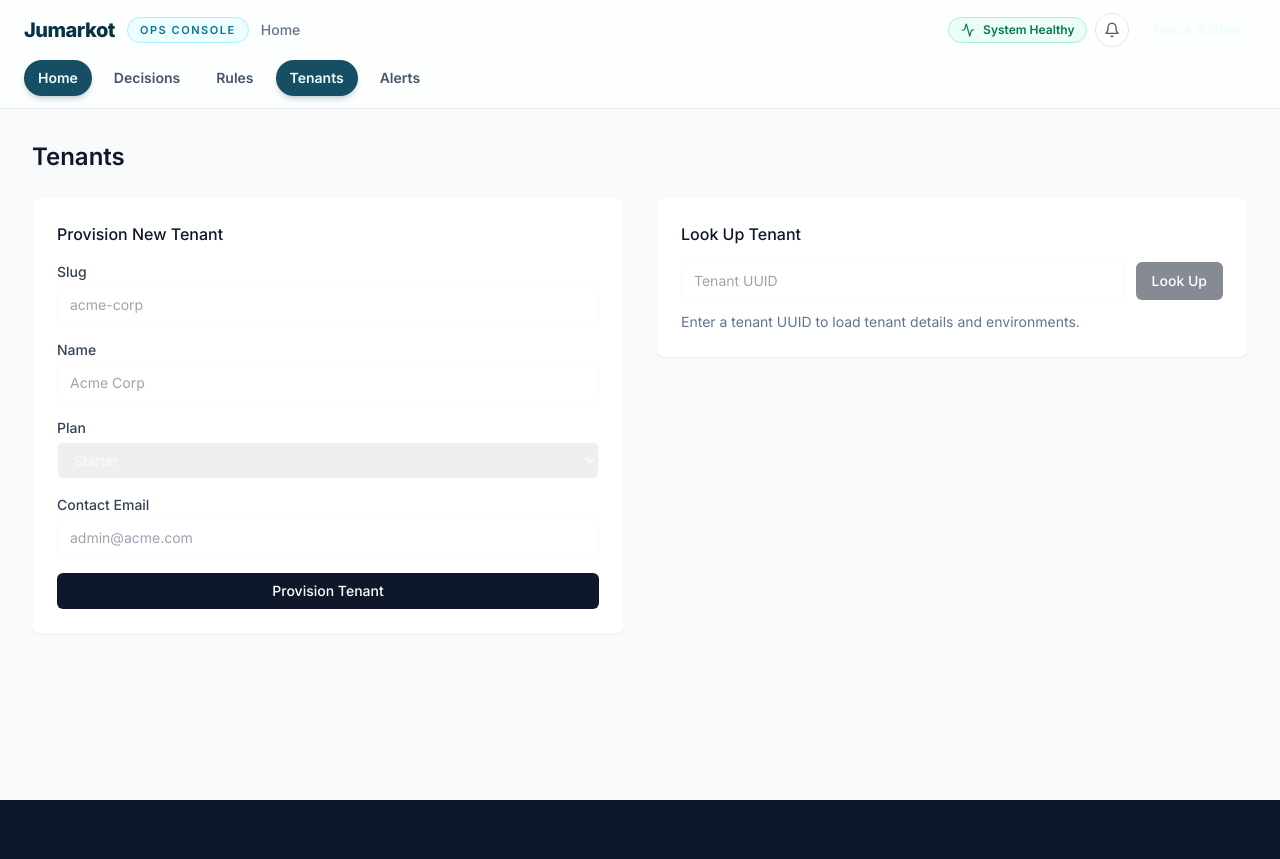
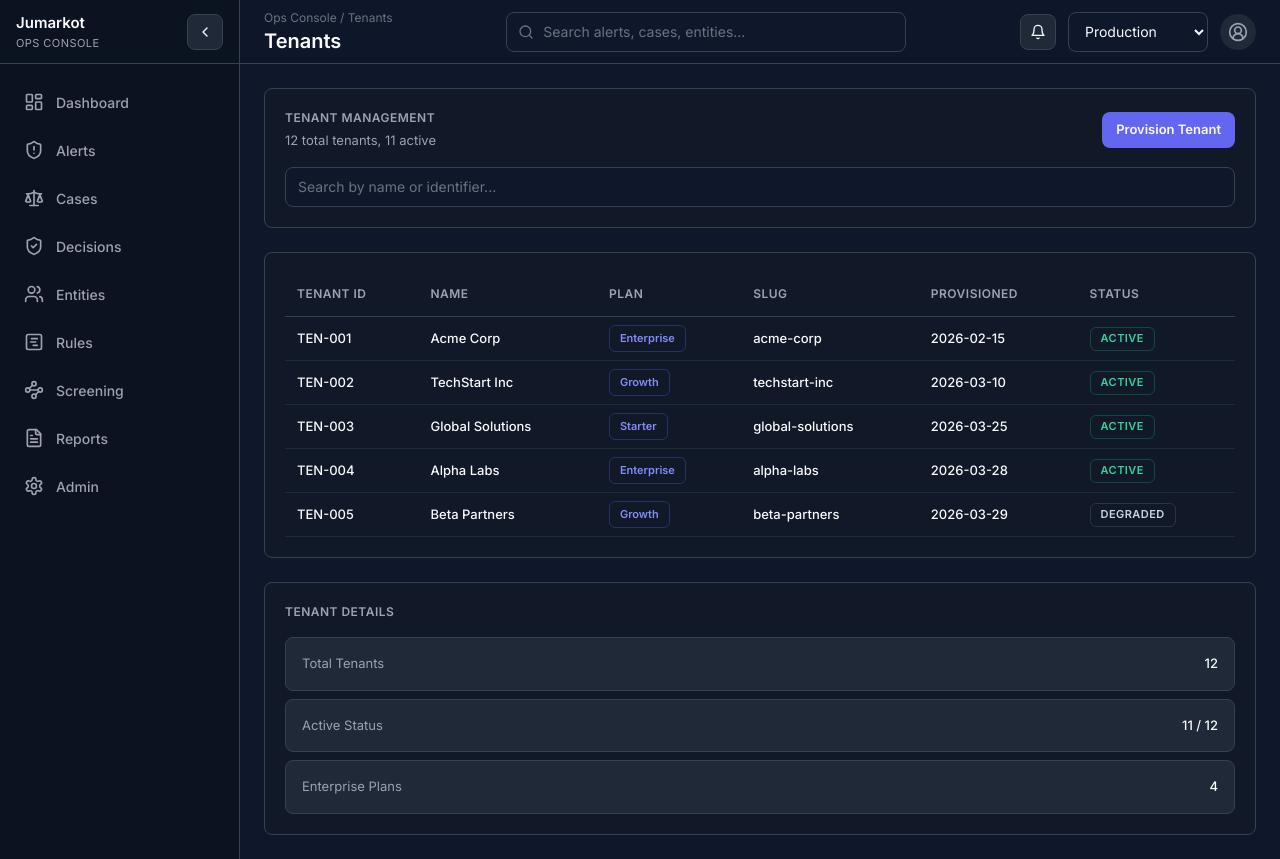
Before and after one commit to Jaybeeexpress/jumarkot-platform, a Next.js app in the folder apps/ops-console/: page /tenants in a window 1280 px wide. Before the commit the page ends 800 px from the top, so only its background shows below. Built offline with nearby package versions, Linux system fonts and the light colour scheme.

Commit message:
Apply strict parity: modernize tenants page with AppShell and dark enterprise theme

```diff
--- a/apps/ops-console/src/app/tenants/page.tsx
+++ b/apps/ops-console/src/app/tenants/page.tsx
@@ -1,215 +1,86 @@
-'use client';
-
-import { useState } from 'react';
-import { useForm } from 'react-hook-form';
-import { zodResolver } from '@hookform/resolvers/zod';
-import { z } from 'zod';
-import { useMutation, useQuery } from '@tanstack/react-query';
-import { Nav } from '@/components/layout/Nav';
+import { AppShell } from '@/components/layout/AppShell';
 import { StatusBadge } from '@/components/ui/StatusBadge';
-import { ErrorAlert } from '@/components/ui/ErrorAlert';
-import { SuccessAlert } from '@/components/ui/SuccessAlert';
-import { toUserFacingApiError } from '@/lib/api/errors';
-import { isSuccessfulResponse } from '@/lib/api/response';
-import { provisionTenant, getTenant, getTenantEnvironments } from '@/lib/api/tenants';
-import type { Tenant } from '@/types';
-
-const schema = z.object({
-  slug:         z.string().regex(/^[a-z0-9-]{3,63}$/, '3-63 lowercase alphanum or hyphens'),
-  name:         z.string().min(1, 'Required'),
-  plan:         z.string().min(1, 'Required'),
-  contactEmail: z.string().email('Valid email required'),
-});
-type FormData = z.infer<typeof schema>;
 
 export default function TenantsPage() {
-  const [lookupInput, setLookupInput]         = useState('');
-  const [activeLookupId, setActiveLookupId]   = useState('');
-  const [provisioned, setProvisioned]         = useState<Tenant | null>(null);
-  const canLookupTenant = lookupInput.trim().length > 0;
-
-  const { register, handleSubmit, reset, formState: { errors } } = useForm<FormData>({
-    resolver: zodResolver(schema),
-    defaultValues: { plan: 'starter' },
-  });
-
-  const provision = useMutation({
-    mutationFn: provisionTenant,
-    onSuccess: (res) => {
-      if (isSuccessfulResponse(res)) {
-        setProvisioned(res.data);
-        reset();
-      }
-    },
-  });
-
-  const { data: tenantData, isLoading: tenantLoading, error: tenantError } = useQuery({
-    queryKey: ['tenant', activeLookupId],
-    queryFn:  () => getTenant(activeLookupId),
-    enabled:  !!activeLookupId,
-  });
-
-  const { data: envsData, error: envsError } = useQuery({
-    queryKey: ['tenant-environments', activeLookupId],
-    queryFn:  () => getTenantEnvironments(activeLookupId),
-    enabled:  !!activeLookupId,
-  });
-
-  const tenant = isSuccessfulResponse(tenantData) ? tenantData.data : null;
-  const environments = isSuccessfulResponse(envsData) ? envsData.data : [];
-  const provisionErrorMessage = provision.error
-    ? toUserFacingApiError(provision.error, 'Failed to provision tenant.')
-    : null;
-  const tenantErrorMessage = tenantError
-    ? toUserFacingApiError(tenantError, 'Failed to load tenant.')
-    : null;
-  const envsErrorMessage = envsError
-    ? toUserFacingApiError(envsError, 'Failed to load tenant environments.')
-    : null;
-
-  const inputCls =
-    'mt-1 w-full rounded-md border px-3 py-2 text-sm focus:outline-none focus:ring-2 focus:ring-slate-500';
+  const tenants = [
+    ['TEN-001', 'Acme Corp', 'Enterprise', 'acme-corp', '2026-02-15', 'ACTIVE'],
+    ['TEN-002', 'TechStart Inc', 'Growth', 'techstart-inc', '2026-03-10', 'ACTIVE'],
+    ['TEN-003', 'Global Solutions', 'Starter', 'global-solutions', '2026-03-25', 'ACTIVE'],
+    ['TEN-004', 'Alpha Labs', 'Enterprise', 'alpha-labs', '2026-03-28', 'ACTIVE'],
+    ['TEN-005', 'Beta Partners', 'Growth', 'beta-partners', '2026-03-29', 'DEGRADED'],
+  ];
 
   return (
-    <div className="flex min-h-screen flex-col bg-slate-50">
-      <Nav />
-      <main className="flex-1 p-8">
-        <h1 className="mb-6 text-2xl font-semibold text-slate-900">Tenants</h1>
-
-        <div className="grid gap-8 lg:grid-cols-2">
-          {/* ── Provision form ── */}
-          <div className="rounded-lg border bg-white p-6 shadow-sm">
-            <h2 className="mb-4 text-base font-medium text-slate-900">Provision New Tenant</h2>
-            <form onSubmit={handleSubmit((d) => provision.mutate(d))} className="space-y-4">
+    <AppShell title="Tenants" breadcrumb={['Ops Console', 'Tenants']}>
+      <div className="section-stack">
+        <section className="enterprise-card-dense">
+          <div className="mb-4 flex items-center justify-between">
             <div>
-                <label className="block text-sm font-medium text-slate-700">Slug</label>
-                <input {...register('slug')} placeholder="acme-corp" className={inputCls} />
-                {errors.slug && <p className="mt-1 text-xs text-red-600">{errors.slug.message}</p>}
+              <div className="enterprise-label">Tenant Management</div>
+              <div className="mt-1 text-[13px] text-secondary">12 total tenants, 11 active</div>
             </div>
-              <div>
-                <label className="block text-sm font-medium text-slate-700">Name</label>
-                <input {...register('name')} placeholder="Acme Corp" className={inputCls} />
-                {errors.name && <p className="mt-1 text-xs text-red-600">{errors.name.message}</p>}
-              </div>
-              <div>
-                <label className="block text-sm font-medium text-slate-700">Plan</label>
-                <select {...register('plan')} className={inputCls}>
-                  <option value="starter">Starter</option>
-                  <option value="growth">Growth</option>
-                  <option value="enterprise">Enterprise</option>
-                </select>
-              </div>
-              <div>
-                <label className="block text-sm font-medium text-slate-700">Contact Email</label>
-                <input {...register('contactEmail')} type="email" placeholder="admin@acme.com" className={inputCls} />
-                {errors.contactEmail && <p className="mt-1 text-xs text-red-600">{errors.contactEmail.message}</p>}
-              </div>
-
-              {provisionErrorMessage && <ErrorAlert message={provisionErrorMessage} />}
-
-              <button
-                type="submit"
-                disabled={provision.isPending}
-                className="w-full rounded-md bg-slate-900 px-4 py-2 text-sm font-medium text-white hover:bg-slate-700 disabled:opacity-50"
-              >
-                {provision.isPending ? 'Provisioning…' : 'Provision Tenant'}
-              </button>
-            </form>
-
-            {provisioned && (
-              <div className="mt-4 rounded-lg bg-green-50 p-4">
-                <p className="text-sm font-medium text-green-800">Tenant provisioned</p>
-                <p className="mt-1 font-mono text-xs text-green-700">ID: {provisioned.id}</p>
-                <p className="font-mono text-xs text-green-700">Slug: {provisioned.slug}</p>
-              </div>
-            )}
-          </div>
-
-          {/* ── Lookup ── */}
-          <div className="space-y-6">
-            <div className="rounded-lg border bg-white p-6 shadow-sm">
-              <h2 className="mb-4 text-base font-medium text-slate-900">Look Up Tenant</h2>
-              <div className="flex gap-3">
-                <input
-                  value={lookupInput}
-                  onChange={(e) => setLookupInput(e.target.value)}
-                  placeholder="Tenant UUID"
-                  className="flex-1 rounded-md border px-3 py-2 text-sm focus:outline-none focus:ring-2 focus:ring-slate-500"
-                />
-                <button
-                  onClick={() => {
-                    setActiveLookupId(lookupInput.trim());
-                  }}
-                  disabled={!canLookupTenant}
-                  className="rounded-md bg-slate-900 px-4 py-2 text-sm font-medium text-white hover:bg-slate-700 disabled:cursor-not-allowed disabled:opacity-50"
-                >
-                  Look Up
+            <button className="enterprise-button enterprise-button-primary">
+              Provision Tenant
             </button>
           </div>
+          <input
+            type="text"
+            placeholder="Search by name or identifier..."
+            className="enterprise-input w-full"
+          />
+        </section>
 
-              {!activeLookupId && (
-                <p className="mt-3 text-sm text-slate-500">
-                  Enter a tenant UUID to load tenant details and environments.
-                </p>
-              )}
+        <section className="enterprise-card-dense overflow-hidden">
+          <table className="enterprise-table w-full">
+            <thead>
+              <tr className="border-b border-light">
+                <th className="px-4 py-3 text-left text-[11px] font-semibold tracking-[0.04em] text-secondary uppercase">Tenant ID</th>
+                <th className="px-4 py-3 text-left text-[11px] font-semibold tracking-[0.04em] text-secondary uppercase">Name</th>
+                <th className="px-4 py-3 text-left text-[11px] font-semibold tracking-[0.04em] text-secondary uppercase">Plan</th>
+                <th className="px-4 py-3 text-left text-[11px] font-semibold tracking-[0.04em] text-secondary uppercase">Slug</th>
+                <th className="px-4 py-3 text-left text-[11px] font-semibold tracking-[0.04em] text-secondary uppercase">Provisioned</th>
+                <th className="px-4 py-3 text-left text-[11px] font-semibold tracking-[0.04em] text-secondary uppercase">Status</th>
+              </tr>
+            </thead>
+            <tbody>
+              {tenants.map((row, idx) => (
+                <tr key={idx} className="border-b border-light last:border-b-0 hover:bg-card/50 transition-colors">
+                  <td className="px-4 py-3 text-[13px] text-primary font-medium">{row[0]}</td>
+                  <td className="px-4 py-3 text-[13px] text-primary">{row[1]}</td>
+                  <td className="px-4 py-3 text-[13px] text-secondary">
+                    <span className="inline-block px-2.5 py-1 rounded-md bg-indigo-500/12 text-indigo-400 border border-indigo-500/30 text-[11px] font-semibold">
+                      {row[2]}
+                    </span>
+                  </td>
+                  <td className="px-4 py-3 text-[13px] text-secondary">{row[3]}</td>
+                  <td className="px-4 py-3 text-[13px] text-secondary">{row[4]}</td>
+                  <td className="px-4 py-3 text-[13px]">
+                    <StatusBadge value={row[5]} />
+                  </td>
+                </tr>
+              ))}
+            </tbody>
+          </table>
+        </section>
 
-              {tenantErrorMessage && <ErrorAlert message={tenantErrorMessage} />}
-              {envsErrorMessage && <div className="mt-3"><ErrorAlert message={envsErrorMessage} /></div>}
-              {tenantLoading && <p className="mt-3 text-sm text-slate-500">Loading…</p>}
-              {!tenantLoading && tenant && !tenantErrorMessage && (
-                <div className="mt-3">
-                  <SuccessAlert message={`Tenant loaded successfully: ${tenant.slug}`} />
+        <section className="enterprise-card-dense">
+          <div className="enterprise-label mb-4">Tenant Details</div>
+          <div className="space-y-2 text-[13px] text-secondary">
+            <div className="enterprise-panel flex items-center justify-between p-4">
+              <span>Total Tenants</span>
+              <span className="text-primary font-medium">12</span>
             </div>
-              )}
-
-              {tenant && (
-                <dl className="mt-4 space-y-2 text-sm">
-                  {([
-                    ['Name',  tenant.name],
-                    ['Slug',  tenant.slug],
-                    ['Plan',  tenant.plan],
-                    ['Email', tenant.contactEmail],
-                  ] as [string, string][]).map(([label, value]) => (
-                    <div key={label} className="flex justify-between">
-                      <dt className="text-slate-500">{label}</dt>
-                      <dd className="text-slate-900">{value}</dd>
+            <div className="enterprise-panel flex items-center justify-between p-4">
+              <span>Active Status</span>
+              <span className="text-primary font-medium">11 / 12</span>
             </div>
-                  ))}
-                  <div className="flex justify-between">
-                    <dt className="text-slate-500">Status</dt>
-                    <dd><StatusBadge value={tenant.status} /></dd>
-                  </div>
-                </dl>
-              )}
-            </div>
-
-            {environments && environments.length > 0 && (
-              <div className="rounded-lg border bg-white p-6 shadow-sm">
-                <h2 className="mb-3 text-sm font-medium text-slate-900">Environments</h2>
-                <div className="space-y-2">
-                  {environments.map((env) => (
-                    <div
-                      key={env.id}
-                      className="flex items-center justify-between rounded bg-slate-50 px-3 py-2"
-                    >
-                      <div>
-                        <p className="text-sm font-medium text-slate-900">{env.name}</p>
-                        <p className="font-mono text-xs text-slate-500">{env.id}</p>
-                      </div>
-                      <StatusBadge value={env.type} />
-                    </div>
-                  ))}
+            <div className="enterprise-panel flex items-center justify-between p-4">
+              <span>Enterprise Plans</span>
+              <span className="text-primary font-medium">4</span>
             </div>
           </div>
-            )}
-            {!tenantLoading && tenant && environments.length === 0 && !envsErrorMessage && (
-              <div className="rounded-lg border bg-white p-6 text-sm text-slate-500 shadow-sm">
-                No environments were returned for this tenant.
+        </section>
       </div>
-            )}
-          </div>
-        </div>
-      </main>
-    </div>
+    </AppShell>
   );
 }
```
Lines whose indentation alone changed are shown as unchanged.
